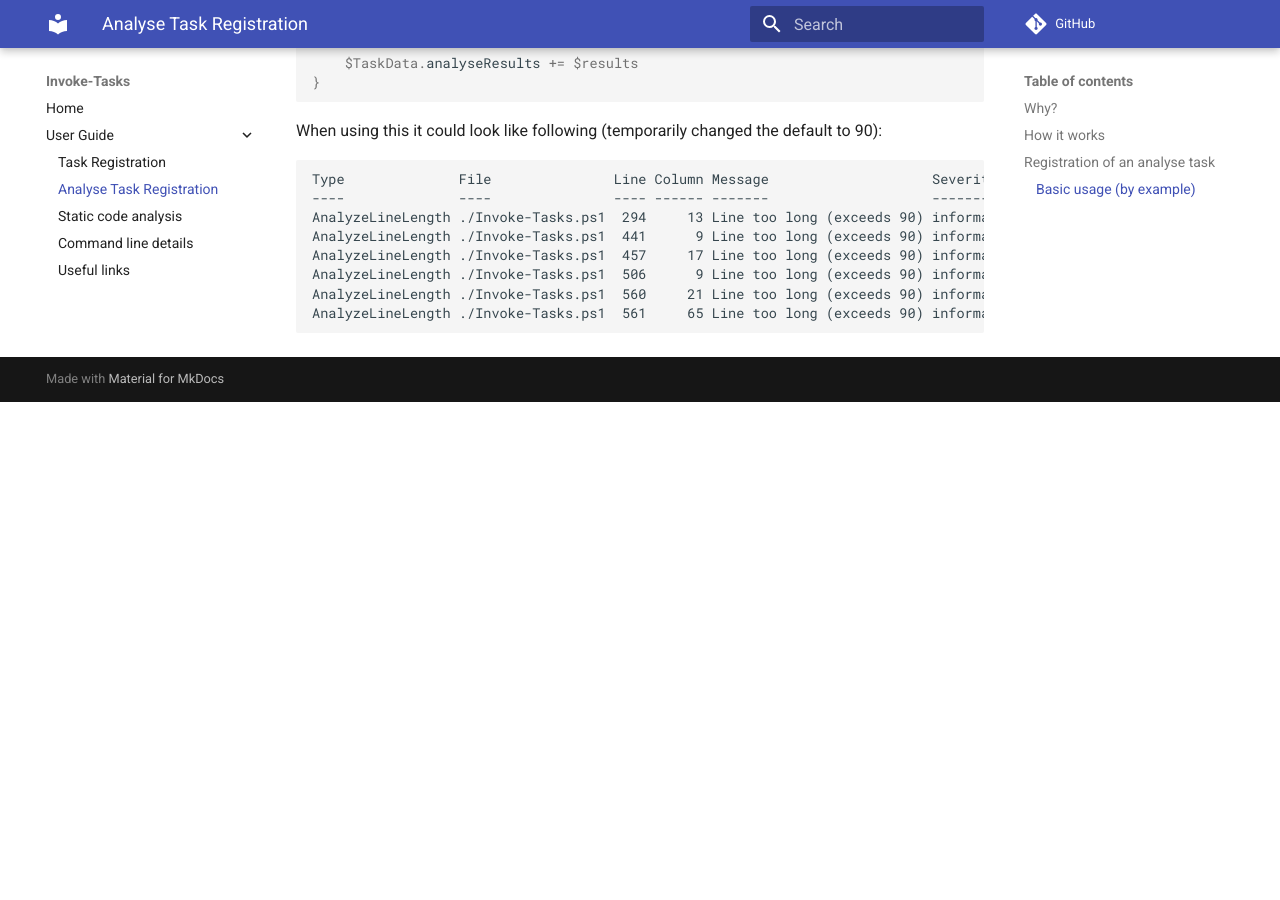
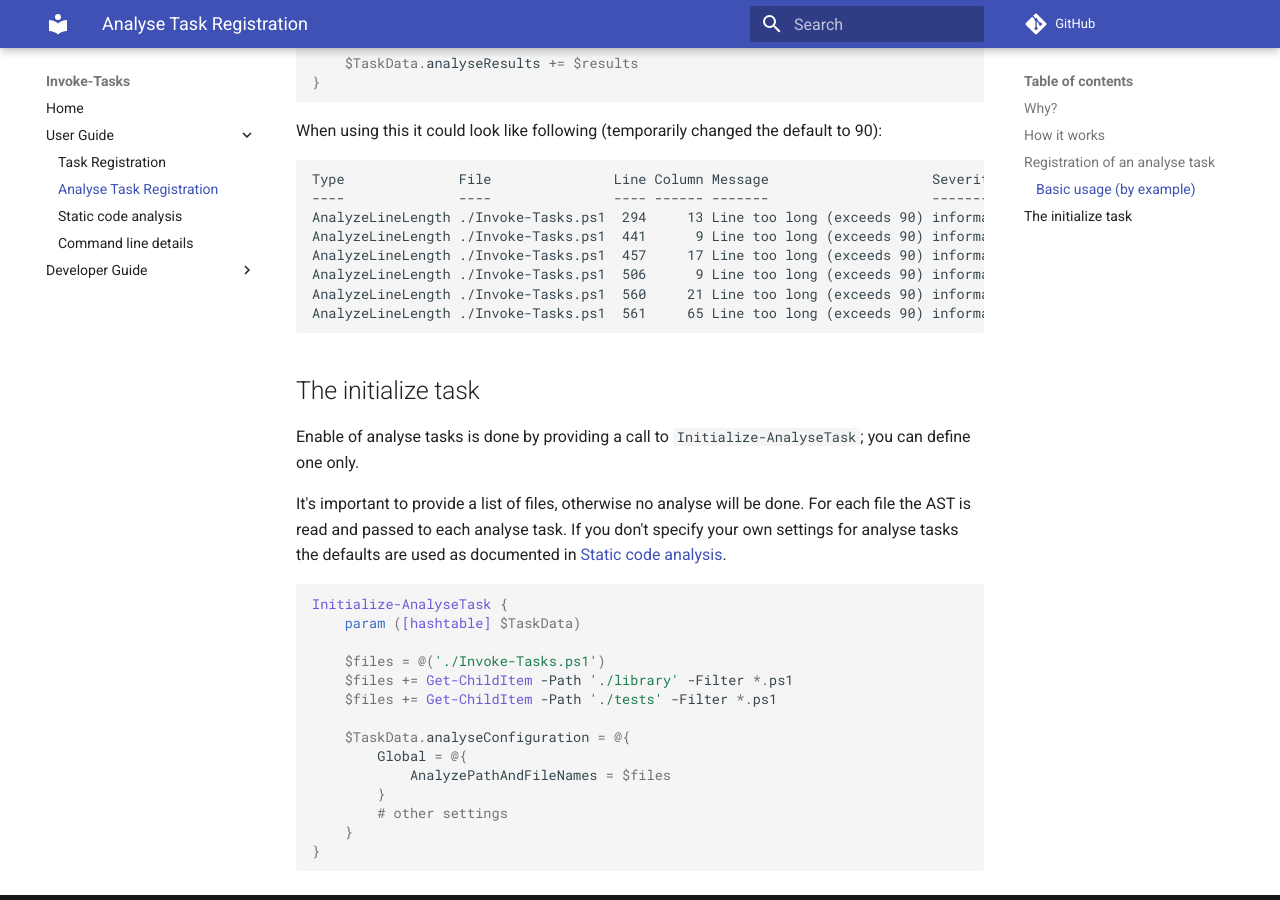
Before and after one commit to thomas-lehmann-private/Invoke-Tasks, an MkDocs documentation site: the page built from docs/analyse-task-registration.md, in a window 1280 px wide and 900 px high, scrolled down 1855 px. Built offline with MkDocs 1.6.1 and Material for MkDocs 9.7.7, drawn with Linux system fonts in a browser that asks for light colours; comment, search, counter and statistics services are not loaded; before the commit the page ends 2257 px from its top, so only the background shows below that.

Commit message:
documentation improved

````diff
--- a/docs/analyse-task-registration.md
+++ b/docs/analyse-task-registration.md
@@ -97,3 +97,31 @@ AnalyzeLineLength ./Invoke-Tasks.ps1  506      9 Line too long (exceeds 90) info
 AnalyzeLineLength ./Invoke-Tasks.ps1  560     21 Line too long (exceeds 90) information throw "line {0}: {1} allowed only" `…
 AnalyzeLineLength ./Invoke-Tasks.ps1  561     65 Line too long (exceeds 90) information $AllowedFunctions -Join " and "
 ```
+
+
+## The initialize task
+
+Enable of analyse tasks is done by providing a call to `Initialize-AnalyseTask`;
+you can define one only.
+
+It's important to provide a list of files, otherwise no analyse will be done.
+For each file the AST is read and passed to each analyse task. If you
+don't specify your own settings for analyse tasks the defaults are used as
+documented in [Static code analysis](static-code-analysis.md).
+
+```powershell
+Initialize-AnalyseTask {
+    param ([hashtable] $TaskData)
+
+    $files = @('./Invoke-Tasks.ps1')
+    $files += Get-ChildItem -Path './library' -Filter *.ps1
+    $files += Get-ChildItem -Path './tests' -Filter *.ps1
+
+    $TaskData.analyseConfiguration = @{
+        Global = @{
+            AnalyzePathAndFileNames = $files
+        }
+        # other settings
+    }
+}
+```
--- a/mkdocs.yml
+++ b/mkdocs.yml
@@ -10,6 +10,8 @@ nav:
     - analyse-task-registration.md
     - static-code-analysis.md
     - command-line-details.md
+  - Developer Guide:
+    - writing-analyse-tasks.md
     - useful-links.md
 
 theme:
````
Also changed, not shown: docs/writing-analyse-tasks.md (added, +105 -0 lines), 4 other files.
